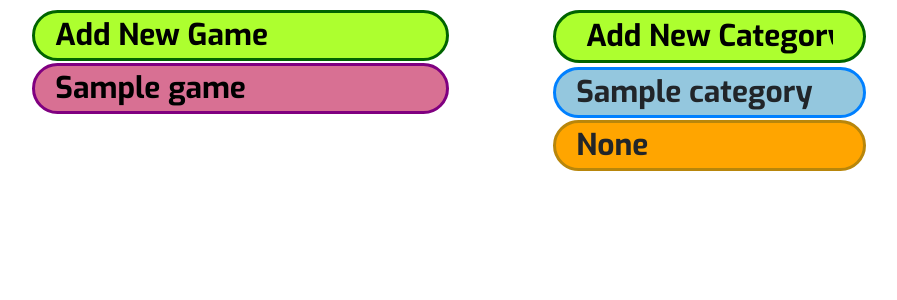
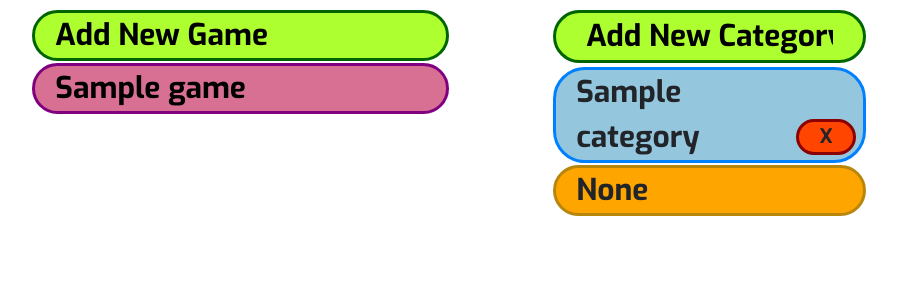
Before and after one commit to Code-Institute-Submissions/FortyTwoFortyTwo-GameList, a Flask app: page / in a window 1280 px wide. Shown: the part 48-348 px from the top of the page, without its empty margins (191-1088 px from the left). Run offline with Flask 2, Linux system fonts and the light colour scheme; a database or web service that is not in the repository returns one stand-in record (values such as "Sample title"); some libraries are stand-ins or nearby versions.

Commit message:
Add remove category button
Allow category to be deleted

```diff
--- a/app.py
+++ b/app.py
@@ -66,6 +66,11 @@ def category_insert():
     x = mongo.db.categories.insert_one({"name": request.form['name']})
     return str(x.inserted_id)
 
+@app.route("/category_delete", methods=['POST'])
+def category_delete():
+    mongo.db.games.update_many({'category': ObjectId(request.form['id'])}, {'$set': {"category": ""}})
+    return request.form['id']
+
 if __name__ == "__main__":
     app.run(host=os.environ.get("IP"),
             port=os.environ.get("PORT"),
--- a/static/css/style.css
+++ b/static/css/style.css
@@ -70,6 +70,20 @@ input[readonly], textarea[readonly] {
 	width: 100%;
 }
 
+.categories-text {
+	display: block;
+	overflow: hidden;
+	text-overflow: ellipsis;
+	margin-right: 50px;
+}
+
+.categories-remove {
+	position: absolute;
+    right: 10px;
+	margin-top: -41px;
+	font-size: 20px;
+}
+
 /* ---------------------------------- Colors */
 
 .color-red {
--- a/static/js/main.js
+++ b/static/js/main.js
@@ -157,6 +157,21 @@ $(document).on("blur", "#categories-new", function ()
 	$.post("/category_insert", {name: value}, function(data, status)
 	{
 		//Add html underneath new category input for newly created category
-		$('<p data-id="' + data + '" class="border-basic color-blue">' + value + '</p>').insertAfter("#categories-new");
+		$('<p data-id="' + data + '" class="border-basic color-blue"><span class="categories-text">' + value + '</span><span class="border-basic color-red categories-remove">X</span></p>').insertAfter("#categories-new");
 	});
 });
+
+/*
+Called when category remove button is pressed in home page
+*/
+$(document).on("click", ".categories-remove", function ()
+{
+    if (window.confirm("Are you sure you want to delete?"))
+	{
+		let dataid = $(this).parent().attr('data-id');
+		$.post("/category_delete", {id: dataid}, function(data, status)
+		{
+			$("p[data-id='" + dataid + "']").remove();
+		});
+	}
+});
--- a/templates/index.html
+++ b/templates/index.html
@@ -37,10 +37,10 @@
 				<input class="text-basic border-basic color-green" type="text" id="categories-new" name="categories" value="Add New Category">
 
 				{% for category in categories | reverse %}
-					<p class="border-basic color-blue">{{ category.name }}</p>
+					<p data-id="{{ category._id }}" class="border-basic color-blue"><span class="categories-text">{{ category.name }}</span><span class="border-basic color-red categories-remove">X</span></p>
 				{% endfor %}
 
-				<p class="border-basic color-orange">None</p>
+				<p data-id="" class="border-basic color-orange"><span class="categories-text">None</span></p>
 			</div>
 		</div>
 	</div>
```
